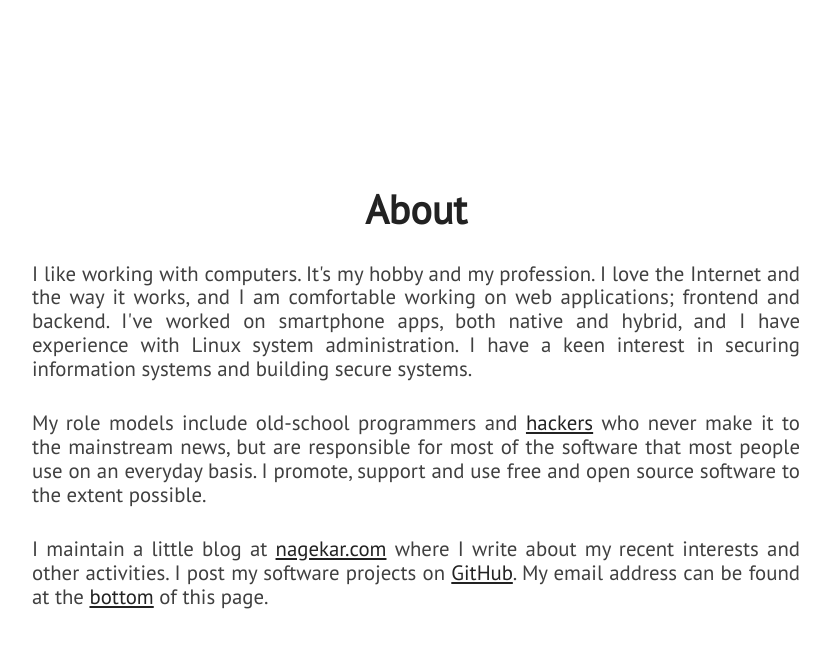
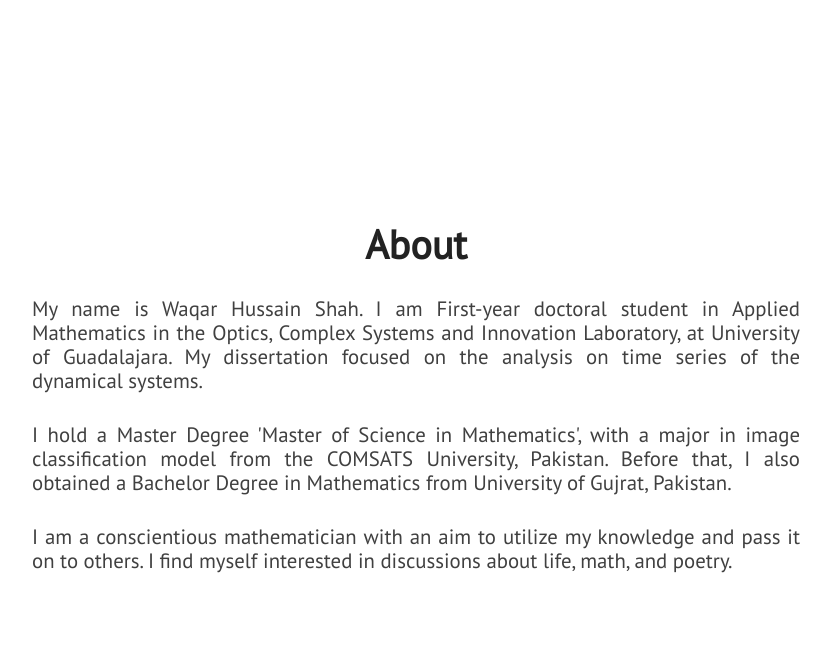
Before and after one commit to ShahWaqarHussain/whs.gitgub.io, a Jekyll site: the page built from index.html, in a window 1280 px wide and 900 px high, scrolled down 1018 px. Shown: the top 648 px of the window, without its empty margins (224-1055 px from the left). Built offline with Jekyll 4.4.1, drawn with Linux system fonts in a browser that asks for light colours; nearby versions of some CDN libraries; some of the changed text lies outside the part shown.

Commit message:
comit template

```diff
--- a/_config.yml
+++ b/_config.yml
@@ -1,6 +1,6 @@
-title: Wzqar Hussain Shah
+title: Waqar  Hussain  Shah
 description: Algebraic Topology, Dynamical Systems, Time Series Analysis, & Topological Data Analysis
-site_title: '@abhn - Abhishek Nagekar'
+site_title: '@abhn - Waqar Hussain Shah'
 
 # Build settings
 markdown: kramdown
@@ -8,11 +8,11 @@ exclude: [vendor/ruby]
 
 # Personalization
 github_username: shahwaqarhussain
-blog_url: https://www.nagekar.com
-email: abhishek@nagekar.com
-keybase_username: abhn
-twitter_username: abhn_
-reddit_username: abhn
+#blog_url: https://www.nagekar.com
+email: waqar.shah8251@alumnos.udg.mx
+#keybase_username: abhn
+#twitter_username: abhn_
+#reddit_username: abhn
 
 # absolute or relative
 profile_picture: assets/images/pp.jpg
--- a/_includes/about.html
+++ b/_includes/about.html
@@ -3,14 +3,13 @@
         <div id="about-text">
             <div class="section-heading">About</div>
             <p class="paragraph-text justify-text">
-                I like working with computers. It's my hobby and my profession. I love the Internet and the way it works, and I am comfortable working on web applications; frontend and backend. I've worked on smartphone apps, both native and hybrid, and I have experience with Linux system administration. I have a keen interest in securing information systems and building secure systems.
+               My name is Waqar Hussain Shah. I am First-year doctoral student in Applied Mathematics in the Optics, Complex Systems and Innovation Laboratory, at University of Guadalajara. My dissertation focused on the analysis on time series of the dynamical systems.
             </p>
             <p class="paragraph-text justify-text">
-                My role models include old-school programmers and <a href="https://stallman.org/articles/on-hacking.html">hackers</a> who never make it to the mainstream news, but are responsible for most of the software that most people use on an everyday basis. I promote, support and use free and open source software to the extent possible.
+            I hold a Master Degree 'Master of Science in Mathematics', with a major in image classification model from the COMSATS University, Pakistan. Before that, I also obtained a Bachelor Degree in Mathematics from University of Gujrat, Pakistan.
             </p>
             <p class="paragraph-text justify-text">
-                I maintain a little blog at <a href="{{ site.blog_url }}">nagekar.com</a> where I write about my recent interests and other activities. I post my software projects on <a href="https://github.com/{{ site.github_username }}">GitHub</a>. My email address can be found at the <span class="extra-link"><a href="#extra">bottom</a></span> of this page.
-            </p>
+                I am a conscientious mathematician with an aim to utilize my knowledge and pass it on to others. I find myself interested in discussions about life, math, and poetry.
         </div>
     </section>
 </div>
--- a/_includes/extra.html
+++ b/_includes/extra.html
@@ -3,10 +3,10 @@
         <div>
             <div class="section-heading" id="chat-text">Contact</div>
             <p class="paragraph-text justify-text">
-                I'd love to hear from you! I'm open to collaborations, especially on open source projects. Interesting work opportunity? Shoot. Just want to have a coffee and talk about stars, cars or Pokémon? Awesome.
+                I'd love to hear from you! I'm open to collaborations, on projects, would like to learn more, have an awesome opportunity for which I seem fit, or just to say hi.
             </p>
             <p class="paragraph-text justify-text">
-                Please feel free to write to me for anything: <a href="mailto:{{ site.email }}">{{ site.email }}</a> (<a href="https://www.nagekar.com/publickey.abhishek@nagekar.com.asc">PGP Key</a>). It might take me a day to get back, but rest assured, you'll hear from me.
+                Please feel free to write to me for anything: <a href="mailto:{{ site.email }}">{{ site.email }}</a> (<a href="https://www.nagekar.com/publickey.waqar.shah8251@alumonos.udg.mx.asc">PGP Key</a>). It might take me a day to get back, but rest assured, you'll hear from me.
             </p>
             <p class="paragraph-text justify-text">
                 My resume is available here: <a href="{{ site.blog_url }}/resume/resume.pdf">PDF</a>, <a href="{{ site.blog_url }}/resume/resume.docx">DOC</a>
@@ -16,16 +16,10 @@
                     <a href="mailto:{{ site.email }}"><i class="head-icon fas fa-envelope"></i></a>
                 </span>
                 <span class="hint--bottom bottom-link" aria-label="PGP Key">
-                    <a href="https://www.nagekar.com/publickey.abhishek@nagekar.com.asc"><i class="head-icon fas fa-key"></i></a>
+                    <a href="https://www.nagekar.com/publickey.waqar.shah8251@alumonos.udg.mx.asc"><i class="head-icon fas fa-key"></i></a>
                 </span>
                 <span class="hint--bottom bottom-link" aria-label="GitHub">
                     <a href="https://github.com/{{ site.github_username }}"><i class="head-icon fab fa-github"></i></a>
-                </span>
-                <span class="hint--bottom bottom-link" aria-label="Web Blog">
-                    <a href="{{ site.blog_url }}"><i class="head-icon fas fa-rss"></i></a>
-                </span>
-                <span class="hint--bottom bottom-link" aria-label="Keybase">
-                    <a href="https://keybase.io/{{ site.keybase_username }}"><i class="head-icon fab fa-keybase"></i></a>
                 </span>
                 <!-- <span class="hint--bottom bottom-link" aria-label="Reddit">
                     <a href="https://www.reddit.com/u/{{ site.reddit_username }}"><i class="head-icon fab fa-reddit"></i></a>
--- a/_includes/head.html
+++ b/_includes/head.html
@@ -16,5 +16,5 @@
     <link rel="stylesheet" href="assets/css/main.css"/>
     <link rel="stylesheet" href="assets/css/card.css"/>
     <link rel="shortcut icon" href="assets/images/favicon.ico" />
-    <meta name="description" content="Portfolio - Abhishek Nagekar | Full stack web development, open source and information security">
+    <meta name="description" content="Portfolio - Waqar Hussain Shah | Full stack web development, open source and information security">
 </head>
```
